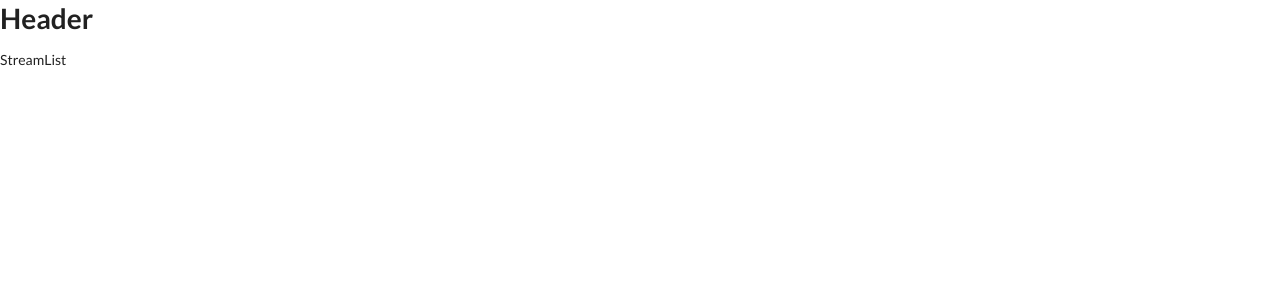
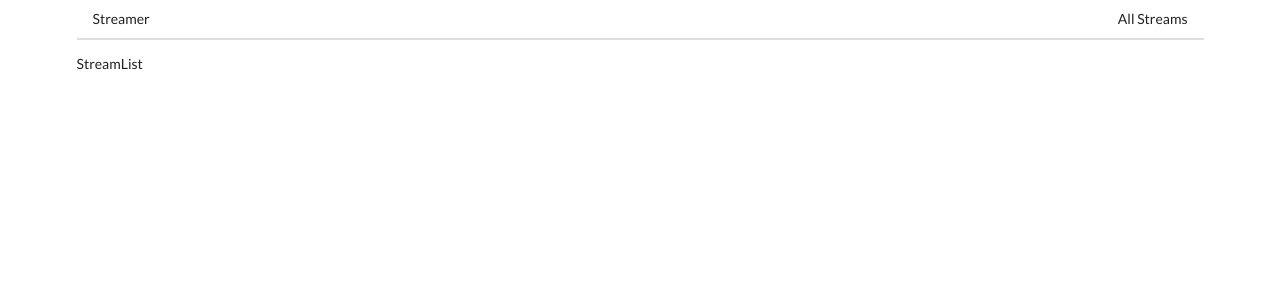
Before and after one commit to tomaszbawor/streams, a React (Create React App) app in the folder client/: page / in a window 1280 px wide. Shown: the top 300 px of the page. Built offline with nearby package versions, Linux system fonts and the light colour scheme.

Commit message:
Add header

```diff
--- a/client/src/components/App.js
+++ b/client/src/components/App.js
@@ -9,10 +9,10 @@
 
 function App() {
   return (
-    <div>
-      <Header />
+    <div className="ui container">
       <BrowserRouter>
-        <div>
+          <Header />
+          <div>
           <Route path="/" exact component={StreamList} />
           <Route path="/streams/new" exact component={StreamCreate} />
           <Route path="/streams/edit" exact component={StreamEdit} />
--- a/client/src/components/Header.js
+++ b/client/src/components/Header.js
@@ -1,7 +1,20 @@
 import React from "react";
+import { Link } from "react-router-dom";
 
 const Header = () => {
-  return <h1>Header</h1>;
+  return (
+    <div className="ui secondary pointing menu">
+      <Link to="/" className="item">
+        Streamer
+      </Link>
+
+      <div className="right menu">
+        <Link to="/" className="item">
+          All Streams
+        </Link>
+      </div>
+    </div>
+  );
 };
 
 export default Header;
```
